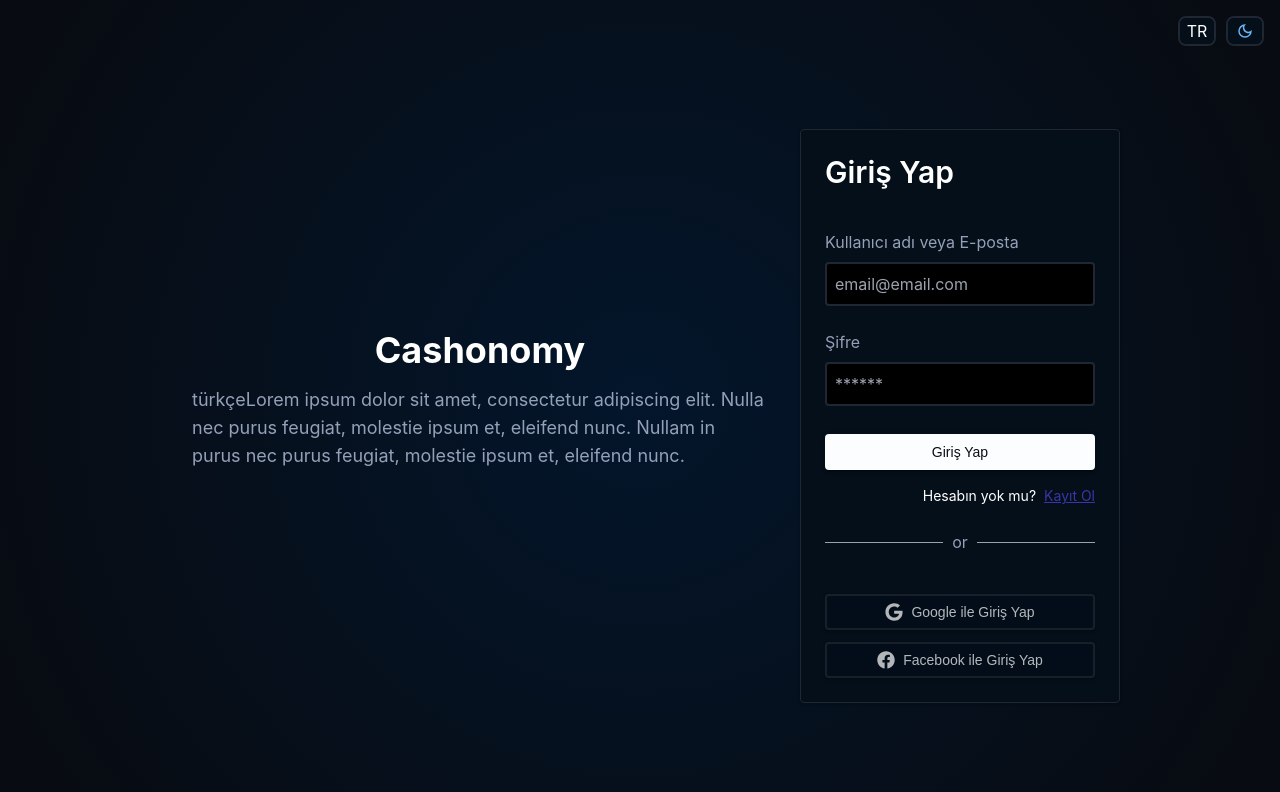
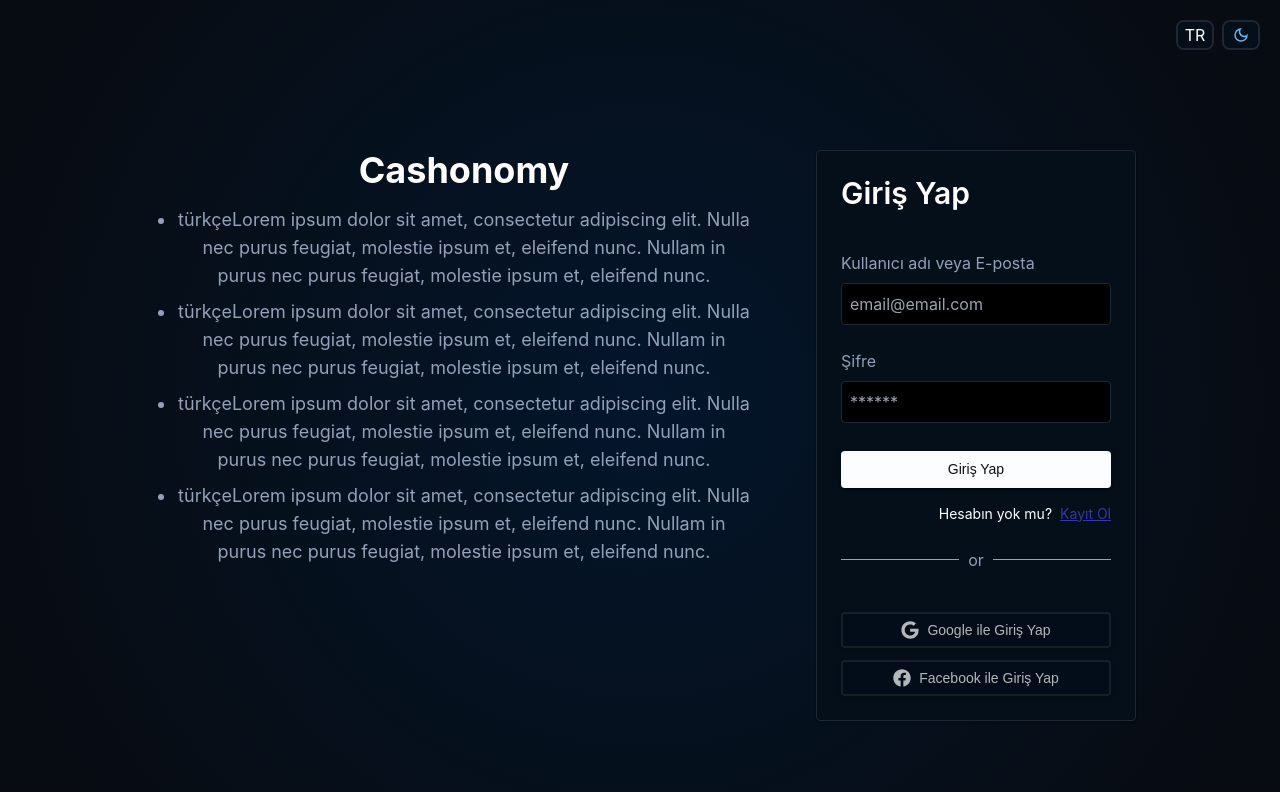
Before and after one commit to aliergul/cashonomy, a React (Vite) app in the folder frontend/: page / in a window 1280 px wide. Shown: the top 792 px of the page. Built offline with nearby package versions, Linux system fonts and the light colour scheme.

Commit message:
style updates

```diff
--- a/frontend/src/components/AuthForm/AuthFormField.tsx
+++ b/frontend/src/components/AuthForm/AuthFormField.tsx
@@ -31,7 +31,17 @@
         placeholder={placeholder}
         value={value}
         onChange={onChange}
-        className="p-2 rounded border-2 border-light_border dark:border-dark_border bg-white dark:bg-black text-light_text_primary dark:text-dark_text_primary"
+        className="p-2 transition-all rounded border
+        border-light_border
+        hover:border-light_text_primary
+        focus:border-light_text_primary
+        bg-white
+        text-light_text_primary
+        dark:bg-black
+        dark:border-dark_border
+        dark:hover:border-light_border
+        dark:focus:border-light_border
+        dark:text-dark_text_primary"
       />
     </div>
   );
--- a/frontend/src/components/ColorModeSelect.tsx
+++ b/frontend/src/components/ColorModeSelect.tsx
@@ -48,9 +48,6 @@
         flex
         items-center
         justify-center
-        fixed
-        top-4
-        right-4
         rounded-lg
         border-2
         cursor-pointer
--- a/frontend/src/components/LanguageSelect.tsx
+++ b/frontend/src/components/LanguageSelect.tsx
@@ -23,9 +23,6 @@
         flex
         items-center
         justify-center
-        fixed
-        top-4
-        right-16
         rounded-lg
         border-2
         cursor-pointer
--- a/frontend/src/pages/WelcomePage/Description.tsx
+++ b/frontend/src/pages/WelcomePage/Description.tsx
@@ -5,13 +5,18 @@
   const { t } = useTranslation();
 
   return (
-    <div className="w-1/2 flex flex-col  items-center p-8">
+    <div className="w-1/2 flex flex-col items-center">
       <h1 className="text-4xl font-bold mb-4 text-light_text_primary dark:text-dark_text_primary">
         Cashonomy
       </h1>
-      <p className="text-lg text-light_text_secondary dark:text-dark_text_secondary">
-        {t("welcome_page:description")}
-      </p>
+      <div className="text-lg text-light_text_secondary dark:text-dark_text_secondary">
+        <ul className="list-disc space-y-2 text-center text-lg text-light_text_secondary dark:text-dark_text_secondary max-w-xl">
+          <li>{t("welcome_page:description")}</li>
+          <li>{t("welcome_page:description")}</li>
+          <li>{t("welcome_page:description")}</li>
+          <li>{t("welcome_page:description")}</li>
+        </ul>
+      </div>
     </div>
   );
 };
--- a/frontend/src/pages/WelcomePage/LoginForm.tsx
+++ b/frontend/src/pages/WelcomePage/LoginForm.tsx
@@ -39,7 +39,7 @@
     }
   };
   return (
-    <div className="w-full flex flex-col gap-y-6">
+    <div className="w-full flex flex-col gap-y-6 p-6">
       <AuthFormTitle title={t("welcome_page:login")} />
       <form
         onSubmit={handleSubmit}
--- a/frontend/src/pages/WelcomePage/WelcomePage.tsx
+++ b/frontend/src/pages/WelcomePage/WelcomePage.tsx
@@ -13,13 +13,14 @@
   };
 
   return (
-    <div className="">
+    <div className="flex flex-col gap-y-20">
+      <div className="flex w-full justify-end p-5 gap-x-2">
         <LanguageSelect />
         <ColorModeSelect />
-      <div className="flex items-center justify-center min-h-screen">
-        <div className="flex items-center justify-center space-y-8">
+      </div>
+      <div className="flex justify-center space-x-8">
         <Description />
-          <div className="w-1/4 flex items-center justify-center  p-6 bg-light_bg dark:bg-dark_bg shadow rounded border border-light_border dark:border-dark_border">
+        <div className="w-1/4 flex items-center justify-center bg-light_bg dark:bg-dark_bg shadow rounded border border-light_border dark:border-dark_border">
           {authType === "login" ? (
             <LoginForm handleAuthType={handleAuthType} />
           ) : (
@@ -28,7 +29,6 @@
         </div>
       </div>
     </div>
-    </div>
   );
 };
 
```
Lines whose indentation alone changed are shown as unchanged.
